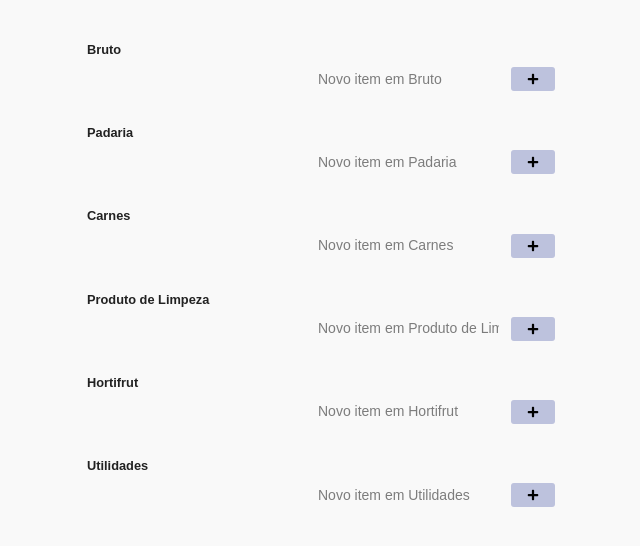
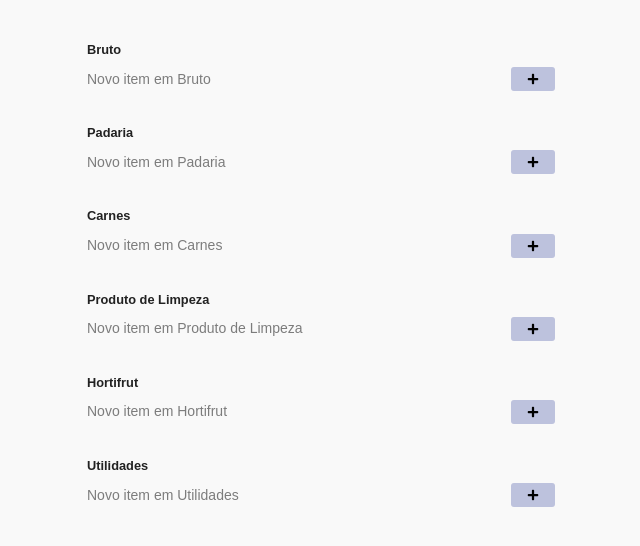
Before and after one commit to ThiagoHouse/ListaDeCompras, a Next.js app: page / in a window 1280 px wide. Shown: the top 546 px of the page, without its empty margins (319-959 px from the left). Built offline with nearby package versions, Linux system fonts and the light colour scheme.

Commit message:
Estiliza input adicionar novo item

```diff
--- a/src/app/page.tsx
+++ b/src/app/page.tsx
@@ -137,6 +137,7 @@ export default function Home() {
             <div className="pb-2 adicionar-container" style={{ display: "flex", gap: 8, marginBottom: 0 }}>
               <input
                 className="input"
+                style={{ flex: 1 }} // Adicione esta linha
                 type="text"
                 placeholder={`Novo item em ${categoria}`}
                 value={newItems[categoria] || ""}
```
